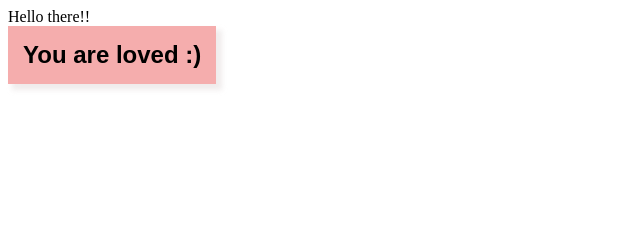
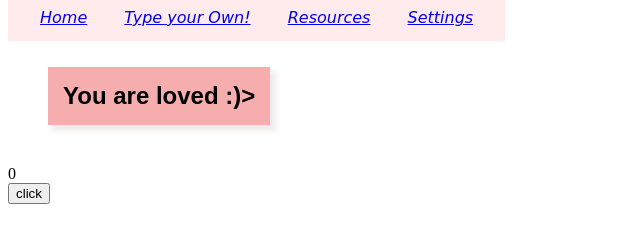
Before and after one commit to leashagia/QWER-Hacks-2022-front-end, a plain HTML site: page index.html in a window 1280 px wide. Shown: the whole page, without its empty margins (0-640 px from the left). Drawn offline with Linux system fonts and the light colour scheme; no server answers.

Commit message:
new update

```diff
--- a/index.html
+++ b/index.html
@@ -5,15 +5,24 @@
     <meta http-equiv="X-UA-Compatible" content="IE=edge">
     <meta name="viewport" content="width=device-width, initial-scale=1.0">
     <title>Document</title>
+    <script src="./script.js"></script>
     <link rel="stylesheet" type="text/css" href="./styles.css" >
 </head>
-<body>
-    Hello there!!
+<body onload = "load()">
+
+<ul class = "header1" id = "display">
+  <li class = "header1" id = "display"><a href="index.html">Home</a></li>
+  <li class = "header1" id = "display"><a href="link1">Type your Own!</a></li>
+  <li class = "header1" id = "display"><a href="link2">Resources</a></li>
+  <li class = "header1" id = "display"><a href="link3">Settings</a></li>
+</ul>
+
 <div></div>
 <!-- <button class="btn-1">
 button
 </button>-->
-<div class = "message">You are loved :)</div>
-
+<div class = "message" id = "display">You are loved :)></div>
+<div id="counter">0</div>
+<button id="counter" onclick="click()">click</button>
 </body>
 </html>
--- /dev/null
+++ b/script.js
@@ -0,0 +1,13 @@
+function load() {
+    console.log("Hello!!!!!!!!!")
+    let url = 'https://accc-128-195-97-139.ngrok.io/'
+fetch(url).then(res => res.json()).then(response => {
+  console.log(response);
+  document.getElementById('display').innerHTML = response['content'];
+});
+}
+let counter = 0;
+function click(){
+  counter = counter + 1;
+  document.getElementById('counter').innerHTML = counter;
+}
--- a/styles.css
+++ b/styles.css
@@ -13,4 +13,24 @@
     text-align: center;
     width: fit-content;
     place-content: middle;
+    margin: 40px;
 }
+
+.header1{
+    list-style-type: none;
+    margin: 0px;
+    padding: 0px;
+    display: inline;
+    padding: 14px 16px;
+    background-color: hsl(0, 100%, 96%);
+    margin: 0px;
+/*now for text stuff*/
+    font-style:oblique;
+    font-family:cursive;
+
+}
+/*
+.link{
+    color:turquoise
+}
+*/
```
